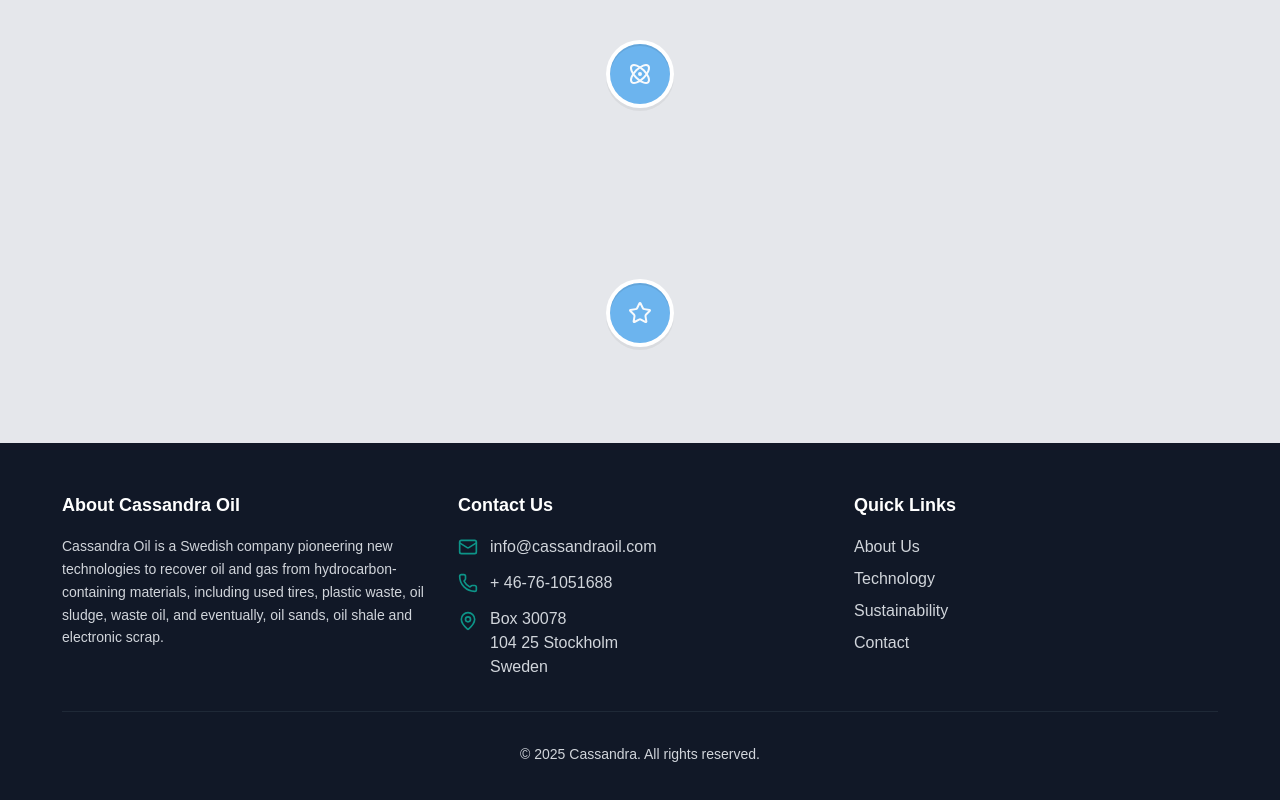
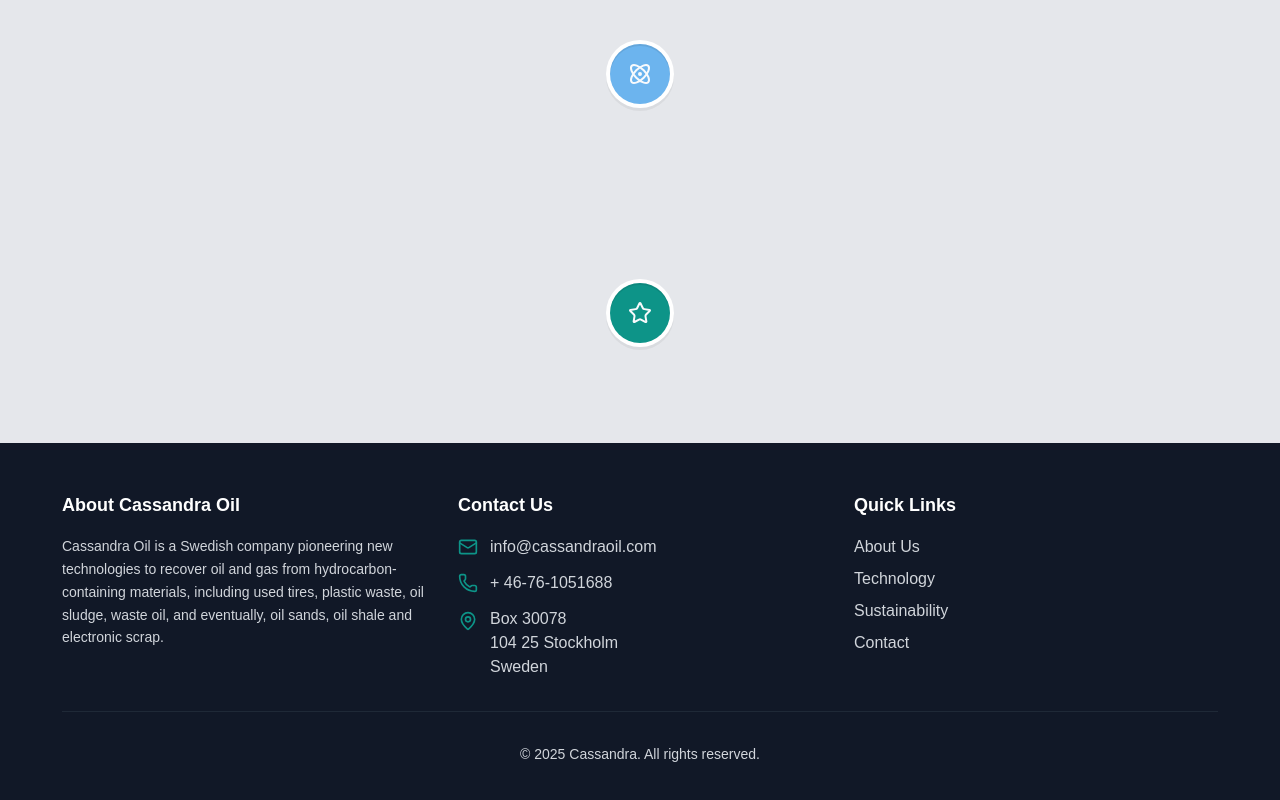
Before and after one commit to sup25/cass, a Next.js app: page / in a window 1280 px wide. Shown: the part 4678-5478 px from the top of the page. Built offline with nearby package versions, Linux system fonts and the light colour scheme.

Commit message:
feat update color

```diff
--- a/app/(modules)/home/timeline/index.tsx
+++ b/app/(modules)/home/timeline/index.tsx
@@ -149,7 +149,7 @@ const Timeline = () => {
             </VerticalTimelineElement>
 
             <VerticalTimelineElement
-              iconStyle={{ background: colors.neutral, color: colors.light }}
+              iconStyle={{ background: colors.secondary, color: colors.light }}
               icon={<StarIcon className="w-5 h-5" />}
             />
           </VerticalTimeline>
```
